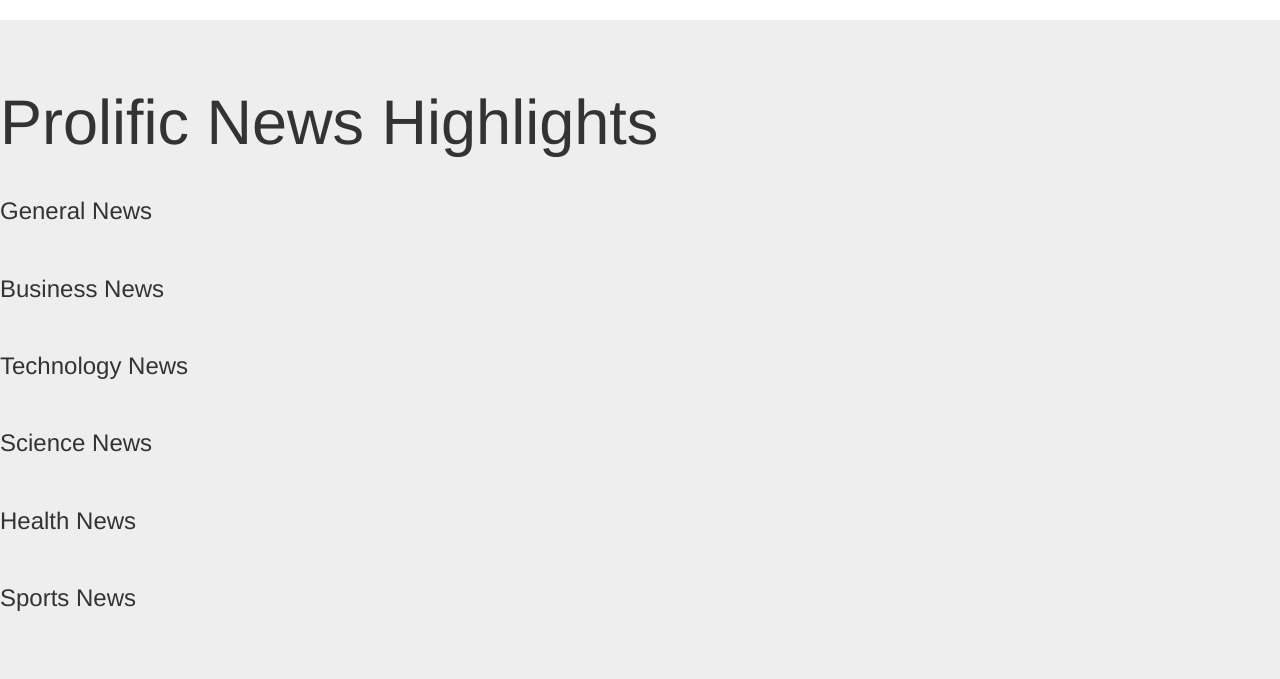
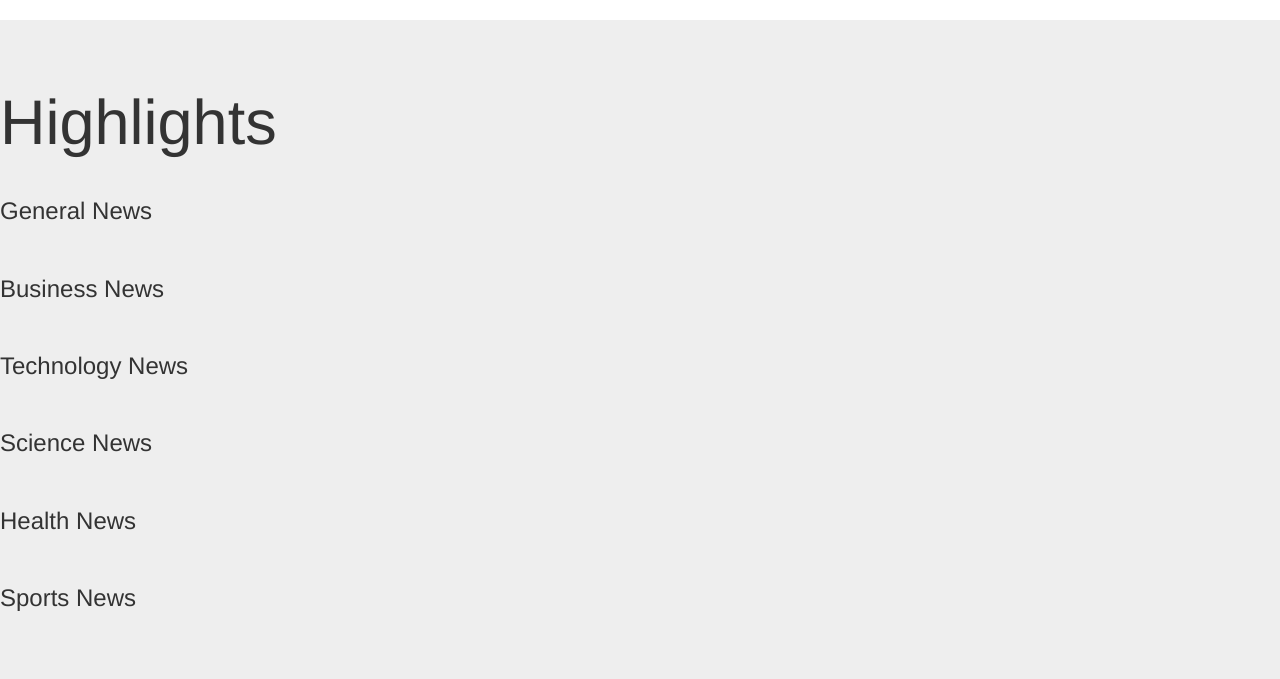
Before and after one commit to markmumba/News-highlight, a Flask app: template app/templates/index.html in a window 1280 px wide. Shown: the part 52-731 px from the top of the page. Run offline with Flask 2, Linux system fonts and the light colour scheme; the template is opened without the code that fills it, so the values that code supplies are empty; parts of the project's set-up code (start-up, migrations or seed data) failed here and were passed over; some libraries are stand-ins or nearby versions.

Commit message:
changed my files

```diff
--- a/app/templates/index.html
+++ b/app/templates/index.html
@@ -13,7 +13,7 @@
 <div class=" jumbotron">
 <div class="">
     <div class="page_name">
-        <h1>Prolific News Highlights</h1>
+        <h1>  Highlights</h1>
     </div>
     <!-- General Sources section  -->
     <hr />
```
Also changed, not shown: app/main/__init__.py (added), app/main/error.py (renamed from app/error.py), app/main/views.py (renamed from app/views.py).
